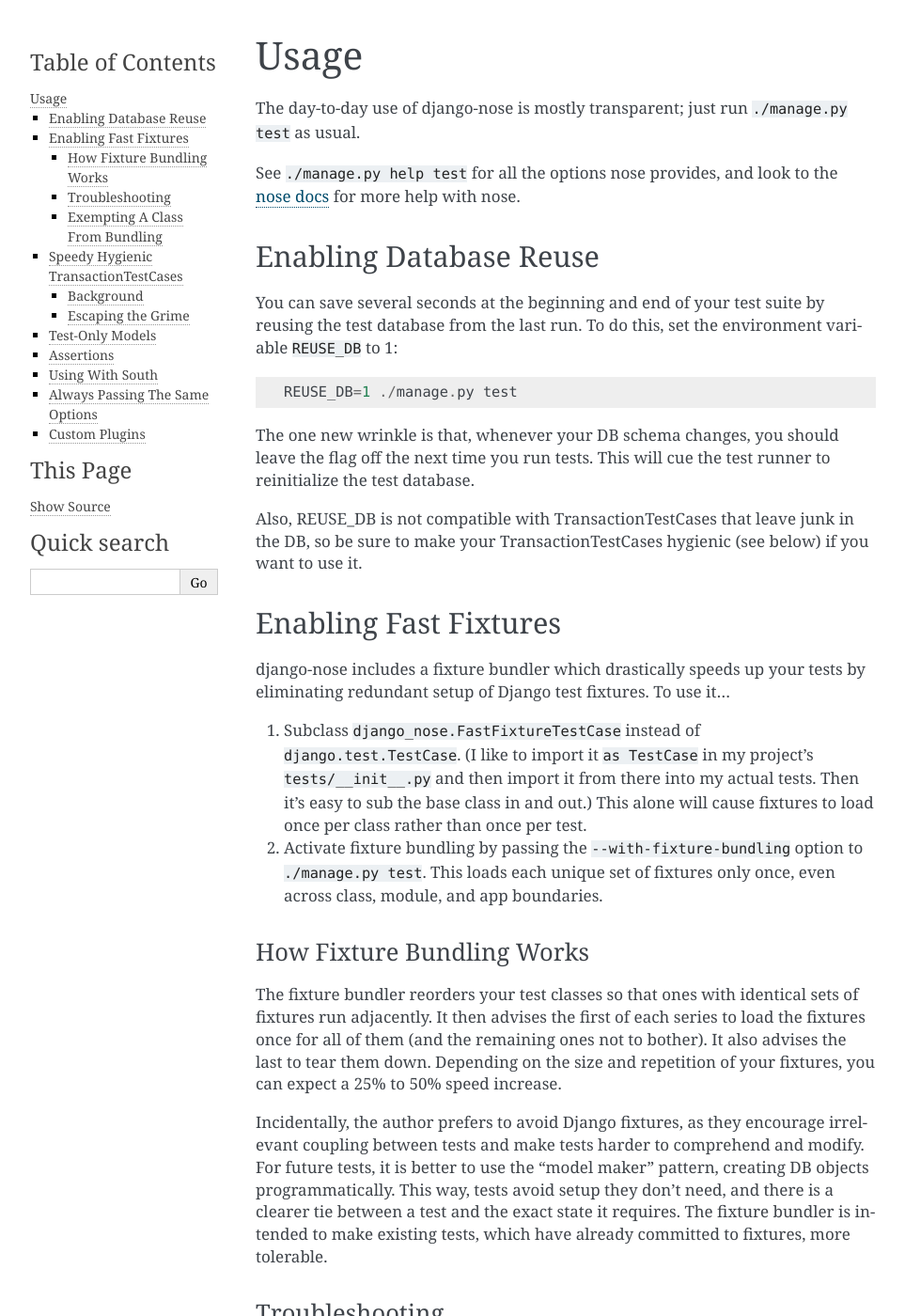
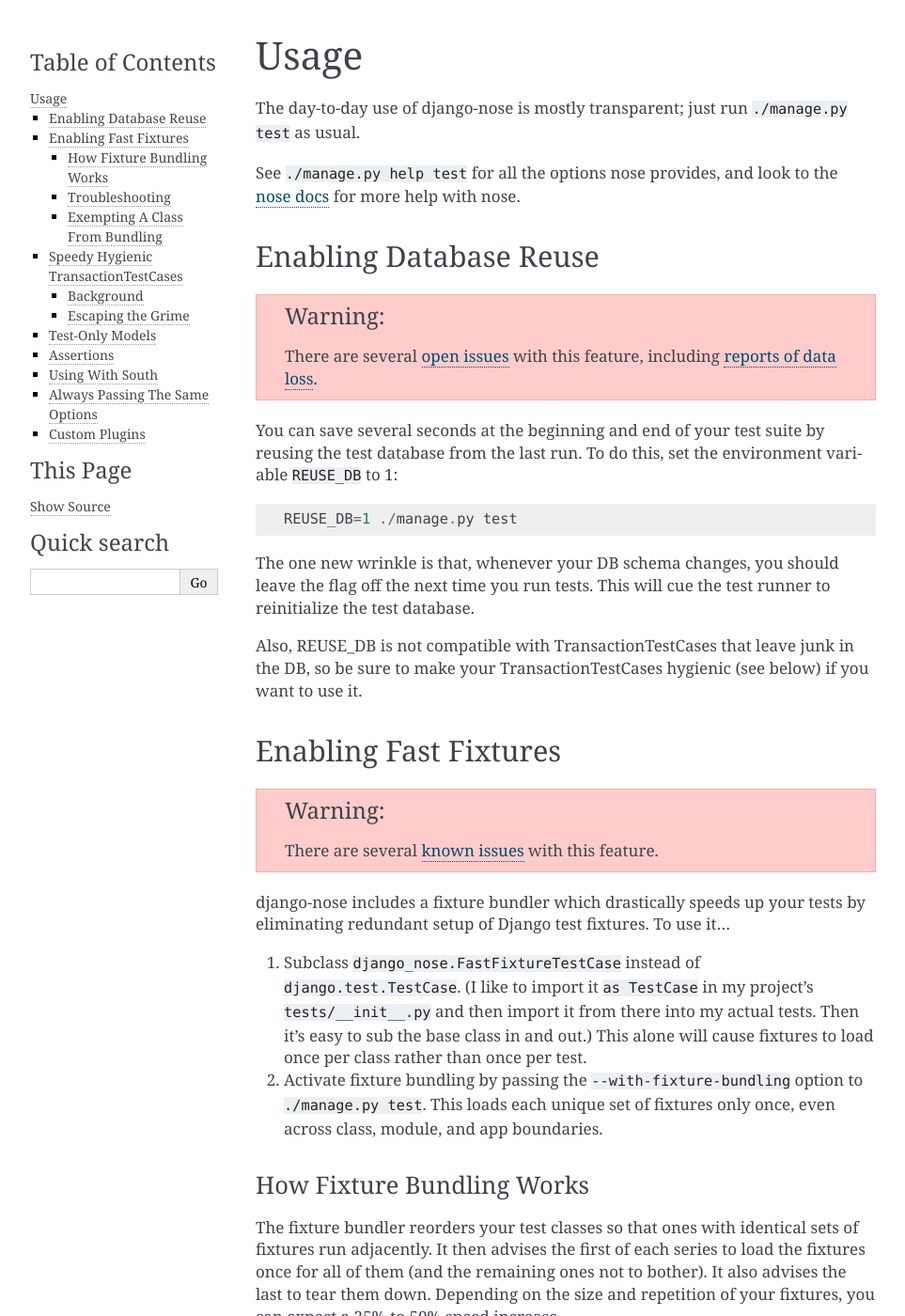
Before and after one commit to jazzband/django-nose, a Sphinx documentation site: the page built from docs/usage.rst, in a window 1280 px wide and 1400 px high. Shown: the whole window at 94% size, without its empty margins (148-1111 px from the left). Built offline with Sphinx 7.4.7, drawn with Linux system fonts in a browser that asks for light colours.

Commit message:
Add warnings for features with known issues

```diff
--- a/docs/usage.rst
+++ b/docs/usage.rst
@@ -11,6 +11,11 @@
 
 Enabling Database Reuse
 -----------------------
+
+.. warning:: There are several
+   `open issues <https://github.com/django-nose/django-nose/milestones/Fix%20REUSE_DB=1>`_
+   with this feature, including
+   `reports of data loss <https://github.com/django-nose/django-nose/issues/76>`_.
 
 You can save several seconds at the beginning and end of your test suite by
 reusing the test database from the last run. To do this, set the environment
@@ -29,6 +34,10 @@
 
 Enabling Fast Fixtures
 ----------------------
+
+.. warning:: There are several
+   `known issues <https://github.com/django-nose/django-nose/milestones/Fix%20FastFixtureTestCase>`_
+   with this feature.
 
 django-nose includes a fixture bundler which drastically speeds up your tests
 by eliminating redundant setup of Django test fixtures. To use it...
```
